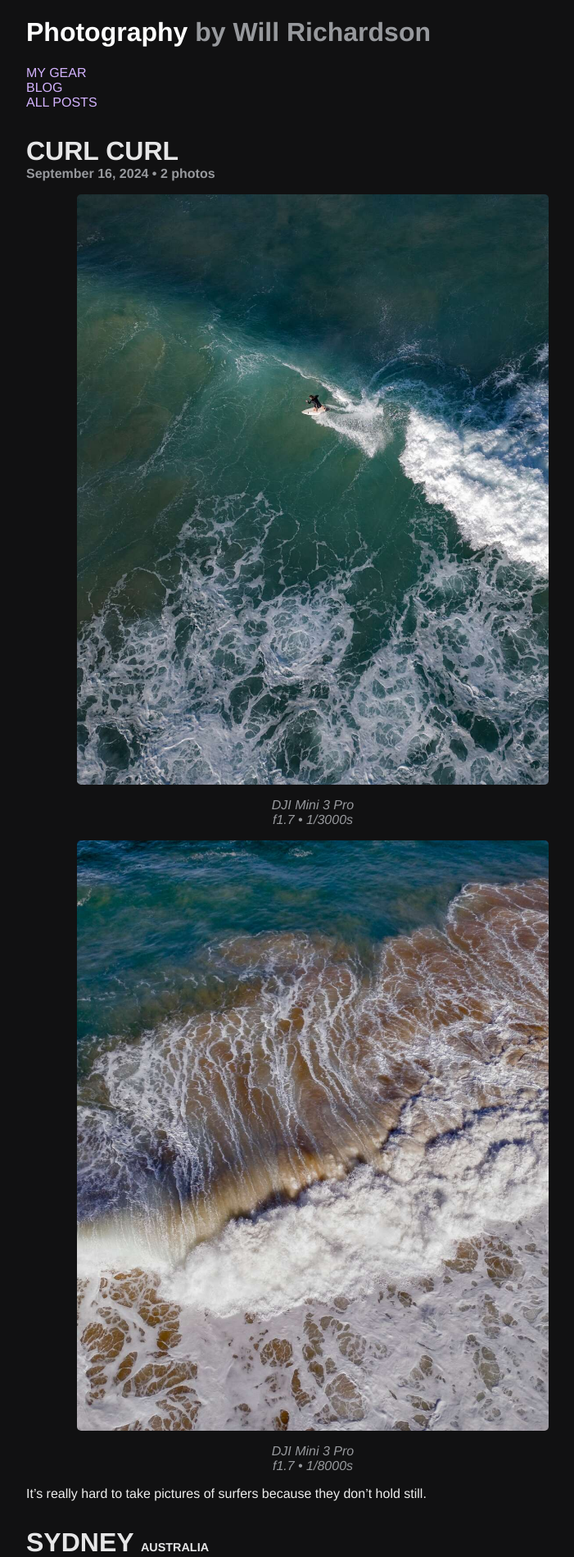
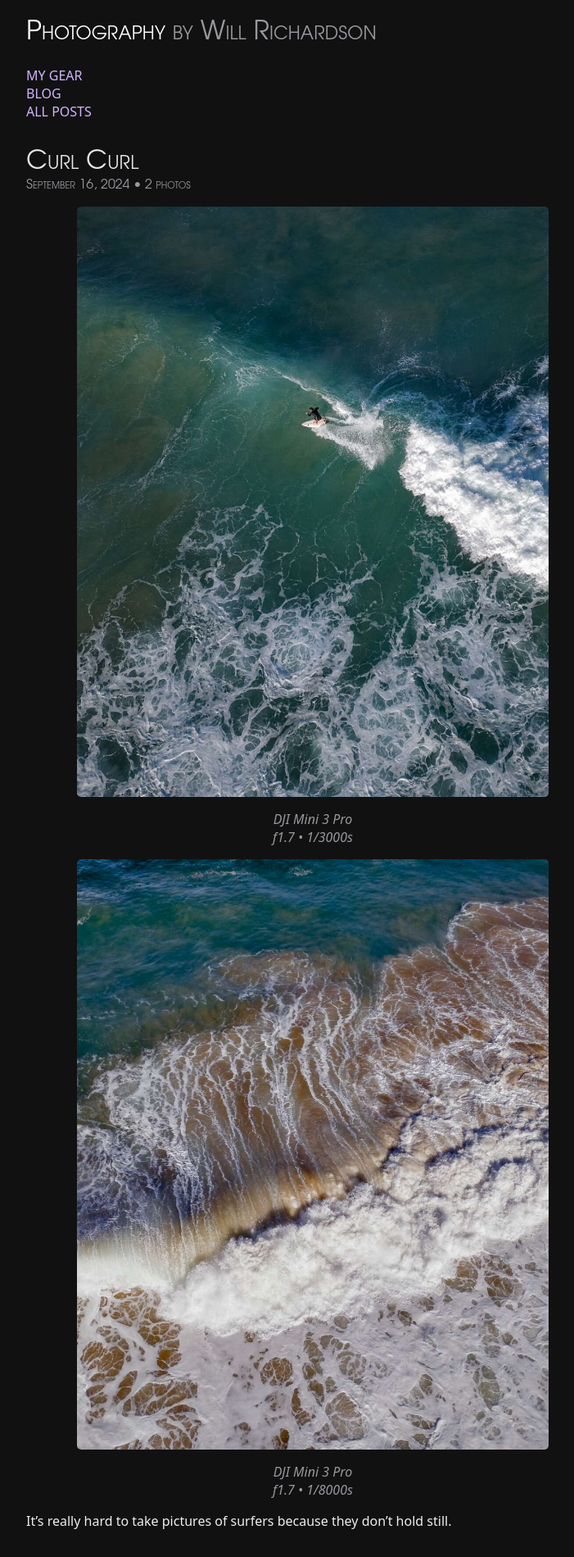
Before and after one commit to willhbr/photos, a Jekyll site: the page built from index.html, in a window 1280 px wide. Shown: the top 1899 px of the page at 82% size, without its empty margins (258-959 px from the left). Built offline with Jekyll 4.4.1, drawn with Linux system fonts in a browser that asks for light colours; the list of posts is cut into pages by our own code.

Commit message:
Update fonts

```diff
--- a/_config.yml
+++ b/_config.yml
@@ -44,6 +44,5 @@ collections:
   gear:
     output: true
 
-
 sass:
   style: compressed
--- a/_includes/pagination.html
+++ b/_includes/pagination.html
@@ -2,21 +2,21 @@
 <div class="pagination">
   <a class="button" href="/posts">All Posts</a>
   {% if paginator.previous_page %}
-    <a class="button" href="{{ paginator.previous_page_path | prepend: site.baseurl | replace: '//', '/' }}">&laquo;</a>
+    <a class="button" href="{{ paginator.previous_page_path }}">&laquo;</a>
   {% endif %}
 
   {% for page in (1..paginator.total_pages) %}
     {% if page == paginator.page %}
       <a class="button current">{{ page }}</a>
     {% elsif page == 1 %}
-      <a class="button" href="{{ '/index.html' | prepend: site.baseurl | replace: '//', '/' }}" class="other-page">{{ page }}</a>
+      <a class="button" href="/">{{ page }}</a>
     {% else %}
-      <a class="button" href="{{ site.paginate_path | prepend: site.baseurl | replace: '//', '/' | replace: ':num', page }}" class="other-page">{{ page }}</a>
+      <a class="button" href="{{ site.paginate_path  | replace: ':num', page }}">{{ page }}</a>
     {% endif %}
   {% endfor %}
 
   {% if paginator.next_page %}
-    <a class="button" href="{{ paginator.next_page_path | prepend: site.baseurl | replace: '//', '/' }}">&raquo;</a>
+    <a class="button" href="{{ paginator.next_page_path }}">&raquo;</a>
   {% endif %}
 </div>
 {% endif %}
--- a/css/main.sass
+++ b/css/main.sass
@@ -4,11 +4,12 @@
 $background-colour: #111112
 $metadata-colour: #97999d
 $link-colour: #D4B3FF
+$header-fonts: Avenir, Montserrat, Corbel, 'URW Gothic', source-sans-pro, sans-serif
 
 body
   background-color: $background-colour
   color: #eee
-  font-family: "Helvetica Neue", sans-serif
+  font-family: system-ui, sans-serif
 
 a, a:visited
   color: $link-colour
@@ -16,6 +17,11 @@ a, a:visited
 a:hover
   color: lighten($link-colour, 10%)
   text-decoration: underline
+
+h1, h2
+  font-family: $header-fonts
+  font-weight: normal
+  font-variant-caps: small-caps
 
 header
   h1 a, h1 a:visited
@@ -34,7 +40,6 @@ header
   margin-bottom: 1em
   h1
     font-size: 2em
-    text-transform: uppercase
     margin-block-end: 0
     .sub
       font-size: 0.9rem
```
